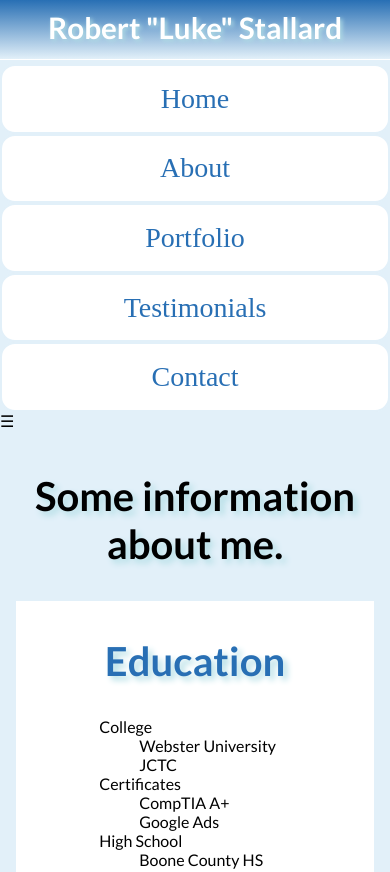
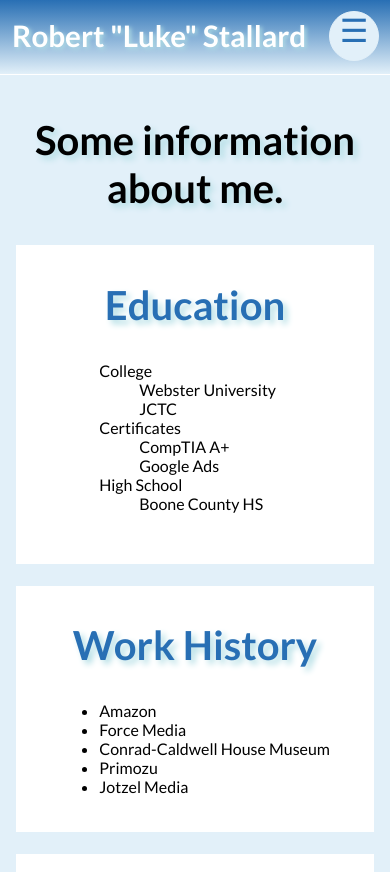
Before and after one commit to rlstallard/portfolio, a plain HTML site: page about.html in a window 390 px wide. Shown: the top 872 px of the page. Drawn offline with Linux system fonts and the light colour scheme; a script that the page names is missing.

Commit message:
Update styles.css

```diff
--- a/css/styles.css
+++ b/css/styles.css
@@ -1,7 +1,7 @@
 /*
 Student Name: Robert Luke Stallard
 File Name: template.html
-Date: 10/26/2021
+Date: 10/29/2021
 */
 
 /*
@@ -40,18 +40,18 @@ audio {
 /* Mobile Viewport Style Rules */
 
 /* Hide tab-desk class */
-.tab-desk {
+.tab-desk, #mobile-links {
 	display: none;
 }
 
 /* Style rules for header content */
 header {
-    text-align: center;
+    text-align: left;
 	font-family: 'Lato', sans-serif;
     background-image: linear-gradient(#286FB4, #E2F0F9);
 	border-bottom: 1px solid #fff;
-	padding: 1em 0;
-	height: 60px;
+	padding: 1.5em 0.75em;
+	height: 75px;
 }
 
 header h1 {
@@ -65,7 +65,6 @@ header h1 {
 /* Style rules for navigation area */
 nav {
     background-color: #E2F0F9;
-	padding-top: 0.25em;
 }
 
 nav ul {
@@ -76,17 +75,38 @@ nav ul {
 nav li {
     display: block;
 	background-color: #FFF;
-    font-size: 1.75em;
+    font-size: 2em;
 	border: 2px solid #E2F0F9;
-	border-radius: 15px;
+	border-radius: 5px;
 }
 
 nav li a {
     display: block;
     color: #286FB4;
     text-align: center;
-    padding: 0.6em;
+    padding: 0.4em;
     text-decoration: none;
+}
+
+.hamburger {
+    display: block;
+    position: absolute;
+    right: 0;
+    top: 0;
+	color: #286FB4;
+    text-align: center;
+    font-size: 2em;
+    padding: 4px;
+	margin: 7px;
+}
+
+.hamburger div {
+    height: 50px;
+    width: 50px;
+	color: #286FB4;
+	border: 1px solid #E2F0F9;
+	background-color: #E2F0F9;
+	border-radius: 30px;
 }
 
 /* Style rules for main content */
@@ -341,7 +361,7 @@ footer a {
 	    display: block;
 	}
 
-	.mobile {
+	.mobile, #mobile-nav {
 		display: none;
 	}
 
@@ -397,11 +417,8 @@ footer a {
 
 	/* Tablet Viewport: Style rules for navigation */
 	nav {
-		clear: left;
-	    background-color: #E2F0F9;
 		padding-top: 0.5em;
 	}
-
 	nav ul {
 	    list-style-type: none;
 	    text-align: center;
@@ -409,12 +426,10 @@ footer a {
 
 	nav li {
 	    display: inline-block;
-	    font-size: 2em;
-		border-radius: 5px;
 	}
 
 	nav li a {
-		padding: 0.25em 0.5em;
+	    padding: 0.25em 0.5em;
 	}
 
 	nav li a:active {
@@ -620,7 +635,7 @@ footer a {
 	nav {
 		display: block;
 	    background-color: transparent;
-		padding: 2.8em 0.5em;
+		padding: 2.8em 1em;
 		float: right;
 		z-index: 1;
 		position: absolute;
@@ -634,15 +649,18 @@ footer a {
 	    font-size: 1.2em;
 		border: 2px solid #E2F0F9;
 		border-radius: 15px;
-		margin-left: 0.3em;
+		margin-left: 0.5em;
 	}
 
 	nav li a {
 	    padding: 0.5em 0.8em;
+		border: 2px hidden #fff;
+		border-radius: 15px;
 	}
 
 	nav li:hover {
 		background-color: #286FB4;
+		transform: scale(1.2);
 	}
 	nav li a:hover {
 		color: #fff;
```
